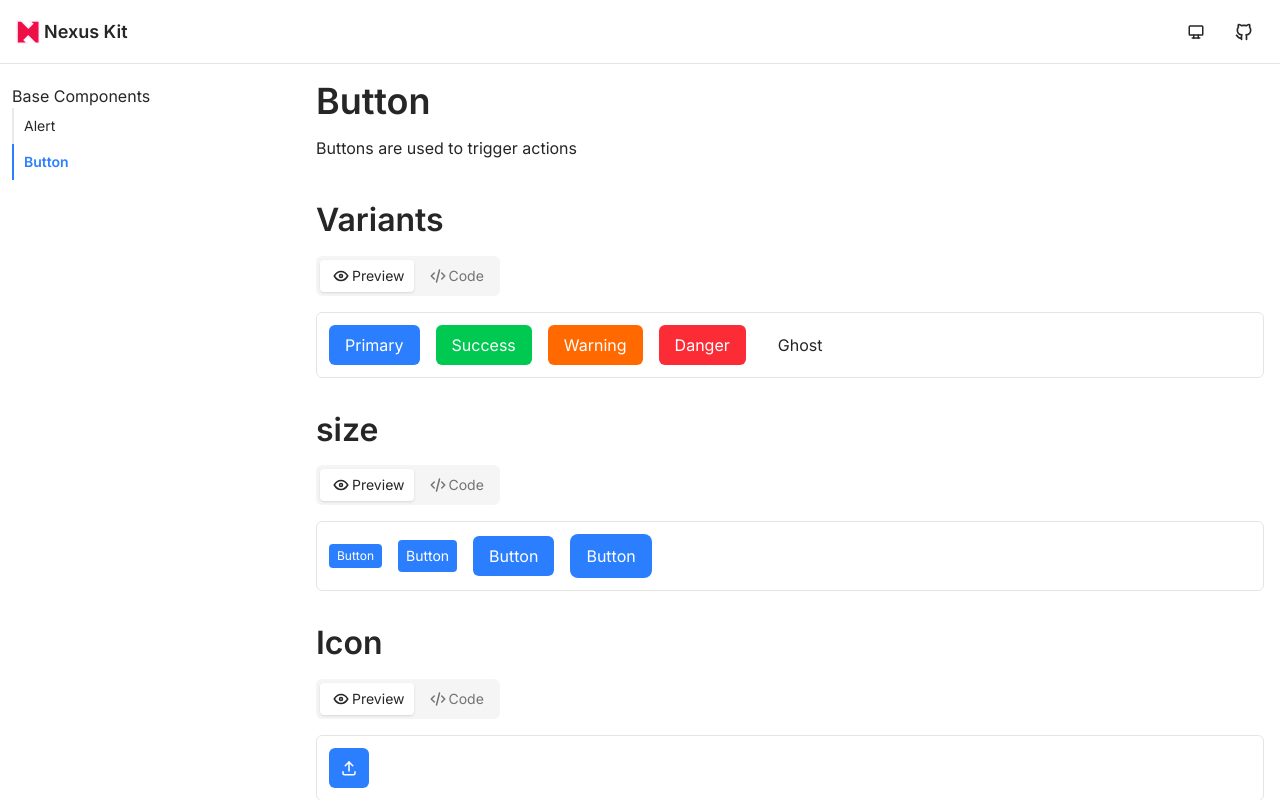
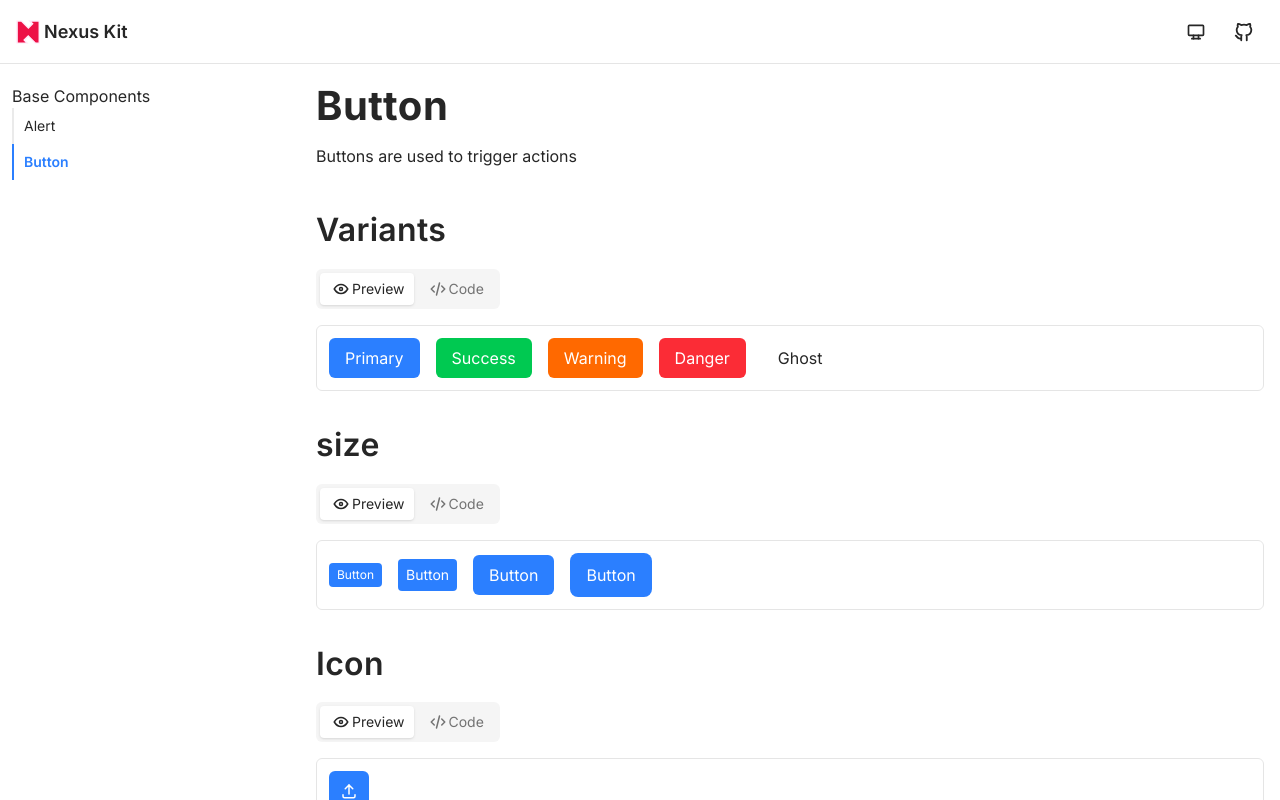
Before and after one commit to CiroLee/nexus-kit, a Next.js app: page /docs/buttons in a window 1280 px wide. Built offline with nearby package versions, Linux system fonts and the light colour scheme.

Commit message:
chore: chore Heading component

```diff
--- a/src/app/docs/components/DocHeader.tsx
+++ b/src/app/docs/components/DocHeader.tsx
@@ -14,7 +14,7 @@ export default function DocHeader() {
         <ThemeSwitch />
         <Button variant="ghost" icon asChild>
           <Link href="https://github.com/CiroLee/nexus-kit" target="_blank">
-            <IconBrandGithub size={20} />
+            <IconBrandGithub size={22} />
           </Link>
         </Button>
       </div>
--- a/src/components/PreviewAndCode.tsx
+++ b/src/components/PreviewAndCode.tsx
@@ -4,7 +4,7 @@ import { cn } from '@/lib/utils';
 import Segment from './ui/Segment';
 import Show from './Show';
 import { IconEye, IconCode } from '@tabler/icons-react';
-import type { Option } from './ui/styles/types/component';
+import type { Option } from './ui/types/component';
 import Heading from './ui/Heading';
 
 interface PreviewAndCodeProps {
--- a/src/components/ThemeSwitch.tsx
+++ b/src/components/ThemeSwitch.tsx
@@ -10,9 +10,9 @@ import { IconSun, IconMoon, IconDeviceDesktop } from '@tabler/icons-react';
 
 const item = cva('flex items-center gap-1 rounded p-2 cursor-default transition-colors hover:bg-neutral-200 dark:hover:bg-neutral-700');
 const themeMap = {
-  light: <IconSun size={20} />,
-  dark: <IconMoon size={18} />,
-  system: <IconDeviceDesktop size={18} />,
+  light: <IconSun size={22} />,
+  dark: <IconMoon size={20} />,
+  system: <IconDeviceDesktop size={20} />,
 };
 export default function ThemeSwitch() {
   const [open, setOpen] = useState(false);
--- a/src/components/ui/Heading.tsx
+++ b/src/components/ui/Heading.tsx
@@ -1,15 +1,15 @@
 import { cva } from 'class-variance-authority';
 import { cn } from '@/lib/utils';
 
-const heading = cva('font-semibold', {
+const heading = cva('font-normal', {
   variants: {
     as: {
-      h1: 'text-[2.25rem] leading-[1.22]',
-      h2: 'text-[2rem] leading-[1.24]',
-      h3: 'text-[1.75rem] leading-[1.28]',
-      h4: 'text-[1.5rem] leading-[1.34]',
-      h5: 'text-[1.25rem] leading-[1.4]',
-      h6: 'text-[1rem] leading-[1.5]',
+      h1: 'text-[2.5rem]/[1.3] tracking-[0.5px] font-bold',
+      h2: 'text-[2rem]/[1.4] tracking-[0.3px] font-semibold',
+      h3: 'text-[1.75rem]/[1.5] tracking-[0.2px] font-semibold',
+      h4: 'text-[1.5rem]/[1,5] tracking-[0.1px] font-medium',
+      h5: 'text-[1,25rem]/[1.6] tracking-0 font-medium',
+      h6: 'text-[1rem]/[1.5] -tracking-[0.2px]',
     },
   },
 });
@@ -21,8 +21,12 @@ interface HeadingProps {
   children?: React.ReactNode;
 }
 export default function Heading({ as: Tag, className, style, children }: HeadingProps) {
+  const getLevel = () => {
+    const match = Tag.match(/\d+/g);
+    return match ? Number(match[0]) : 6;
+  };
   return (
-    <Tag className={cn(heading({ as: Tag, className }))} style={style}>
+    <Tag className={cn(heading({ as: Tag, className }))} role="heading" aria-level={getLevel()} style={style}>
       {children}
     </Tag>
   );
--- a/src/components/ui/Segment.tsx
+++ b/src/components/ui/Segment.tsx
@@ -1,7 +1,7 @@
 'use client';
 import { cva } from 'class-variance-authority';
 import { cn } from '@/lib/utils';
-import { Option } from './styles/types/component';
+import { Option } from './types/component';
 import { useCallback, useEffect, useRef, useState } from 'react';
 const segmentBase = cva('bg-neutral-100 inline-flex box-border relative h-10 rounded-md p-1 dark:bg-neutral-700');
 const segmentItem = cva(`h-full flex gap-0.5 text-sm items-center justify-center select-none z-2 transition rounded text-neutral-500 px-3`, {
```
Also changed, not shown: src/components/ui/types/component.ts (renamed from src/components/ui/styles/types/component.ts).
